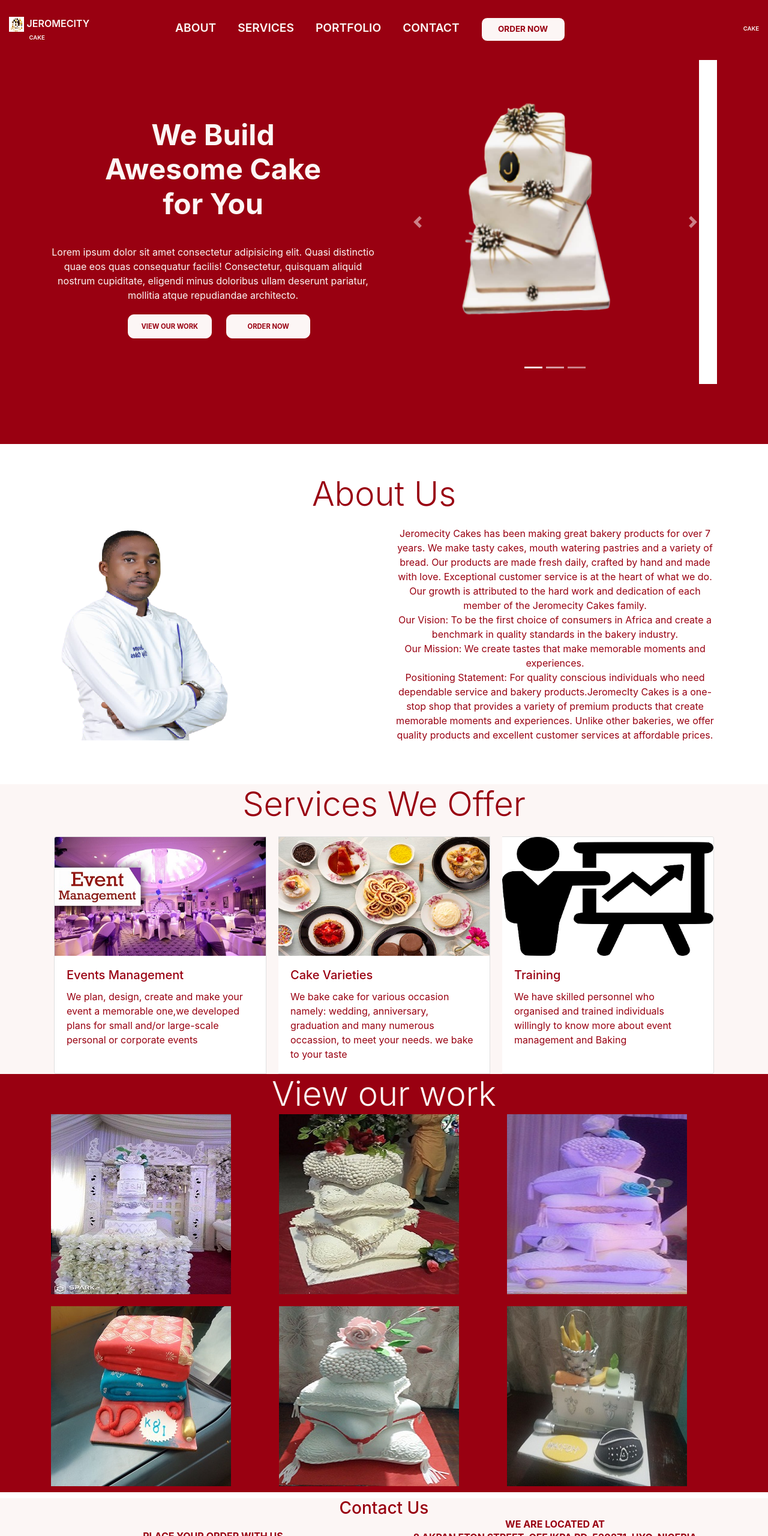
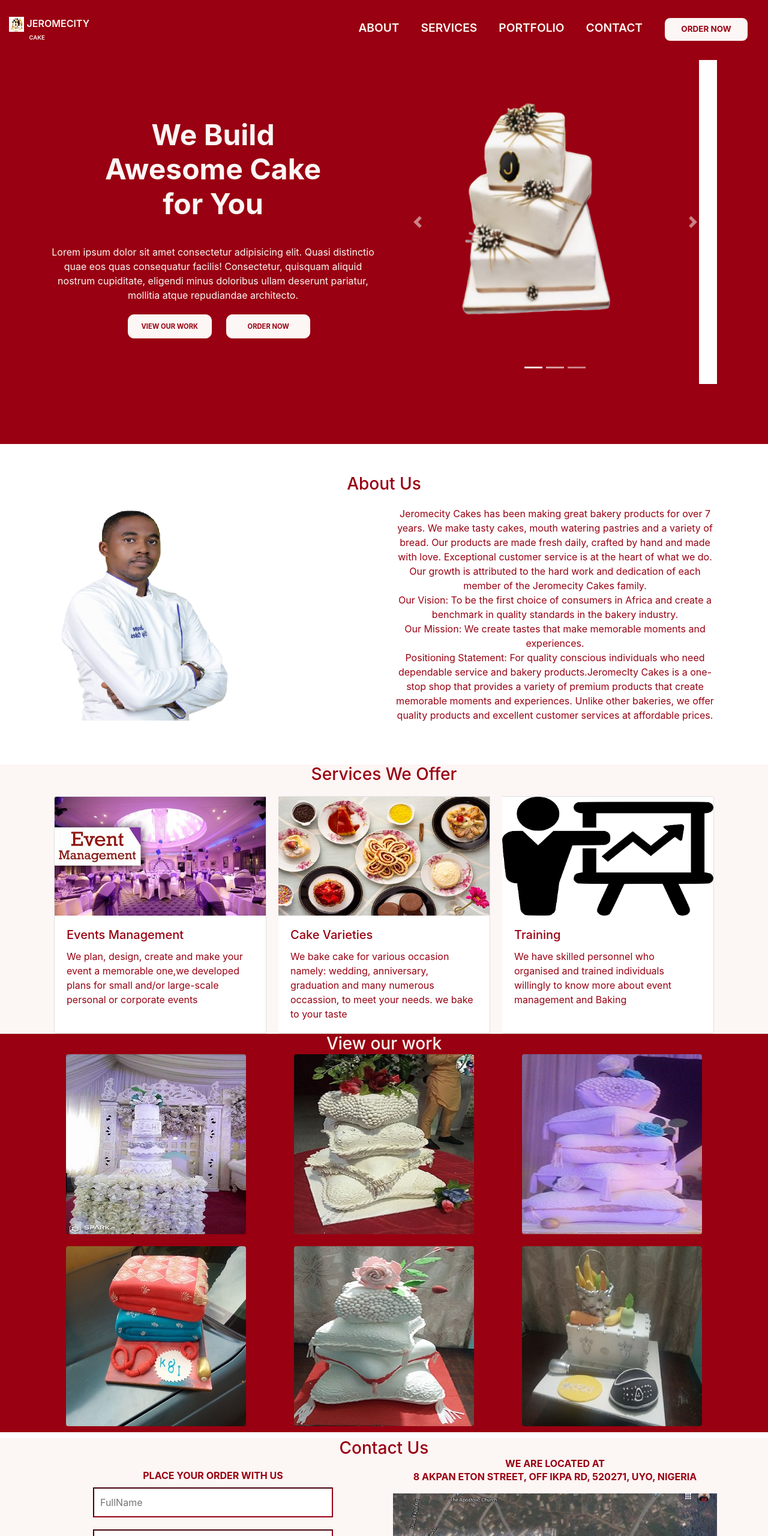
Before and after one commit to Cool-sami12/Jeromecake, a plain HTML site: page version2/index.html in a window 1280 px wide. Shown: the top 2560 px of the page at 60% size. Drawn offline with nearby package versions, Linux system fonts and the light colour scheme.

Commit message:
progress made

```diff
--- a/version2/index.html
+++ b/version2/index.html
@@ -1,5 +1,6 @@
 <!DOCTYPE html>
 <html lang="en">
+
 <head>
     <meta charset="UTF-8">
     <meta name="viewport" content="width=device-width, initial-scale=1.0">
@@ -11,17 +12,19 @@
         rel="stylesheet">
     <link rel="stylesheet" href="https://cdnjs.cloudflare.com/ajax/libs/font-awesome/5.13.1/css/all.min.css">
 </head>
+
 <body>
     <div class="wrapper">
         <section class="header">
-            <nav class="navbar navbar-expand-lg">
+            <nav class="navbar  fixed-top navbar-expand-lg">
                 <div class="container-fluid branding">
                     <a href="#">
                         <img src="./images/jlogo.png" alt="logo ">
                         <div>JEROMECITY</div>
                     </a>
-                    <button class="navbar-toggler" type="button" data-toggle="collapse" data-target="#navbarNavAltMarkup"
-                        aria-controls="navbarNavAltMarkup" aria-expanded="false" aria-label="Toggle navigation">
+                    <button class="navbar-toggler" type="button" data-toggle="collapse"
+                        data-target="#navbarNavAltMarkup" aria-controls="navbarNavAltMarkup" aria-expanded="false"
+                        aria-label="Toggle navigation">
                         <span class="navbar-toggler-icon"><i class="fas fa-bars"></i></span>
 
 
@@ -30,11 +33,11 @@
                     <div class="collapse navbar-collapse" id="navbarNavAltMarkup">
                         <span class="mr-auto"></span>
                         <ul class="navbar-nav">
-                            <li class="nav-item"><a href="#" class="nav-link">About</a></li>
-                            <li class="nav-item"><a href="#" class="nav-link">Services</a></li>
-                            <li class="nav-item"><a href="#" class="nav-link">Portfolio</a></li>
-                            <li class="nav-item"><a href="#" class="nav-link">Contact</a></li>
-                            <li class="nav-item"><a href="#" class="nav-link"><button>Order Now</button></a></li>
+                            <li class="nav-item"><a href="#about" class="nav-link">About</a></li>
+                            <li class="nav-item"><a href="#service" class="nav-link">Services</a></li>
+                            <li class="nav-item"><a href="#portfolio" class="nav-link">Portfolio</a></li>
+                            <li class="nav-item"><a href="#contact" class="nav-link">Contact</a></li>
+                            <li class="nav-item"><a href="#contact" class="nav-link"><button>Order Now</button></a></li>
 
                         </ul>
 
@@ -49,13 +52,15 @@
                 <div class="row ">
                     <div class="col-md-6 align-self-center text-center first">
                         <h1>We Build<br> Awesome Cake<br> for You</h1>
-                        <p>Lorem ipsum dolor sit amet consectetur adipisicing elit. Quasi distinctio quae eos quas consequatur
+                        <p>Lorem ipsum dolor sit amet consectetur adipisicing elit. Quasi distinctio quae eos quas
+                            consequatur
                             facilis!
-                            Consectetur, quisquam aliquid nostrum cupiditate, eligendi minus doloribus ullam deserunt pariatur,
+                            Consectetur, quisquam aliquid nostrum cupiditate, eligendi minus doloribus ullam deserunt
+                            pariatur,
                             mollitia
                             atque repudiandae architecto.</p>
                         <a href="#portfolio"><button>View our work</button></a>
-                        <a href="#contactus"><button>Order now </button></a>
+                        <a href="#contact"><button>Order now </button></a>
                     </div>
                     <div class="col-md-6">
                         <div id="carouselExampleIndicators" class="carousel slide" data-ride="carousel">
@@ -66,20 +71,22 @@
                             </ol>
                             <div class="carousel-inner">
                                 <div class="carousel-item active">
-                                    <img src="./images/headerimg.png" class="d-block w-100" alt="...">
+                                    <img src="./images/headerimg.png" class="d-block w-100 img-fluid" alt="...">
                                 </div>
                                 <div class="carousel-item">
-                                    <img src="./images/j4-removebg-preview.png" class="d-block w-100" alt="...">
+                                    <img src="./images/j4-removebg-preview.png" class="d-block w-100 img-fluid" alt="...">
                                 </div>
                                 <div class="carousel-item">
-                                    <img src="images/j5-removebg-preview.png" class="d-block w-100" alt="...">
+                                    <img src="images/j5-removebg-preview.png" class="d-block w-100 img-fluid" alt="...">
                                 </div>
                             </div>
-                            <a class="carousel-control-prev" href="#carouselExampleIndicators" role="button" data-slide="prev">
+                            <a class="carousel-control-prev" href="#carouselExampleIndicators" role="button"
+                                data-slide="prev">
                                 <span class="carousel-control-prev-icon" aria-hidden="true"></span>
                                 <span class="sr-only">Previous</span>
                             </a>
-                            <a class="carousel-control-next" href="#carouselExampleIndicators" role="button" data-slide="next">
+                            <a class="carousel-control-next" href="#carouselExampleIndicators" role="button"
+                                data-slide="next">
                                 <span class="carousel-control-next-icon" aria-hidden="true"></span>
                                 <span class="sr-only">Next</span>
                             </a>
@@ -90,34 +97,41 @@
                 </div>
             </div>
         </section>
-        <section class="about">
+        <section id="about">
             <div class="container">
-                <h3 class="text-center display-4">About Us</h3>
+                <h3 class="text-center display-6">About Us</h3>
                 <div class="row">
                     <div class="col-md-6 founder">
                         <img src="./images/jerome2.png">
                     </div>
                     <div class="col-md-6 align-self-center text-center">
-                                    <p>Jeromecity Cakes has been making great bakery products for over 7 years. We make tasty cakes, mouth
+                        <p>Jeromecity Cakes has been making great bakery products for over 7 years. We make tasty cakes,
+                            mouth
                             watering pastries
-                                        and a variety of bread. Our products are made fresh daily, crafted by hand and made with love.
+                            and a variety of bread. Our products are made fresh daily, crafted by hand and made with
+                            love.
                             Exceptional customer
                             service is at the heart of what we do.</p>
 
-                                    <p>Our growth is attributed to the hard work and dedication of each member of the Jeromecity Cakes
+                        <p>Our growth is attributed to the hard work and dedication of each member of the Jeromecity
+                            Cakes
                             family.</p>
 
-                                    <p>Our Vision: To be the first choice of consumers in Africa and create a benchmark in quality standards
+                        <p>Our Vision: To be the first choice of consumers in Africa and create a benchmark in quality
+                            standards
                             in the bakery
                             industry.</p>
 
                         <p>Our Mission: We create tastes that make memorable moments and experiences.</p>
 
-                                    <p>Positioning Statement: For quality conscious individuals who need dependable service and bakery
+                        <p>Positioning Statement: For quality conscious individuals who need dependable service and
+                            bakery
                             products.JeromecIty
-                                        Cakes is a one-stop shop that provides a variety of premium products that create memorable moments
+                            Cakes is a one-stop shop that provides a variety of premium products that create memorable
+                            moments
                             and experiences.
-                                        Unlike other bakeries, we offer quality products and excellent customer services at affordable
+                            Unlike other bakeries, we offer quality products and excellent customer services at
+                            affordable
                             prices.</p>
                     </div>
 
@@ -126,16 +140,17 @@
             </div>
 
         </section>
-        <section id="services">
+        <section id="service">
             <div class="container">
-                <h3 class="text-center display-4">Services We Offer</h3>
+                <h3 class="text-center display-6">Services We Offer</h3>
                 <div class="row">
                     <div class="card-group">
                         <div class="card">
                             <img src="./images/Event-Management.jpg" class="card-img-top" alt="...">
                             <div class="card-body">
                                 <h5 class="card-title">Events Management</h5>
-                                <p class="card-text">We plan, design, create and make your event a memorable one,we developed plans for small and/or
+                                <p class="card-text">We plan, design, create and make your event a memorable one,we
+                                    developed plans for small and/or
                                     large-scale personal
                                     or corporate events</p>
 
@@ -145,7 +160,8 @@
                             <img src="./images/cake_varities.jpg" class="card-img-top" alt="...">
                             <div class="card-body">
                                 <h5 class="card-title">Cake Varieties</h5>
-                                <p class="card-text">We bake cake for various occasion namely: wedding, anniversary, graduation and many numerous
+                                <p class="card-text">We bake cake for various occasion namely: wedding, anniversary,
+                                    graduation and many numerous
                                     occassion, to meet your
                                     needs. we bake to your taste</p>
 
@@ -155,7 +171,8 @@
                             <img src="./images/training.png" class="card-img-top" alt="...">
                             <div class="card-body">
                                 <h5 class="card-title">Training</h5>
-                                <p class="card-text">We have skilled personnel who organised and trained individuals willingly to know more
+                                <p class="card-text">We have skilled personnel who organised and trained individuals
+                                    willingly to know more
                                     about event management and
                                     Baking</p>
                             </div>
@@ -166,29 +183,29 @@
             </div>
 
         </section>
-        <section class="portfolio">
+        <section id="portfolio">
             <div class="container">
-                <h3 class="text-center display-4">View our work</h3>
+                <h3 class="text-center display-6">View our work</h3>
                 <div class="row im">
                     <div class="col-md-4 im">
-                        <img src="./images/001.jpg">
+                        <img src="./images/001.jpg" class="rounded mx-auto d-block">
                     </div>
                     <div class="col-md-4 im">
-                    <img src="./images/002.jpg">
+                        <img src="./images/002.jpg" class="rounded mx-auto d-block">
                     </div>
                     <div class="col-md-4 im">
-                    <img src="./images/003.jpg">
+                        <img src="./images/003.jpg" class="rounded mx-auto d-block">
                     </div>
                 </div>
                 <div class="row im">
                     <div class="col-md-4 im">
-                    <img src="./images/004.jpg">
+                        <img src="./images/004.jpg" class="rounded mx-auto d-block">
                     </div>
                     <div class="col-md-4 im">
-                    <img src="./images/005.jpg">
+                        <img src="./images/005.jpg" class="rounded mx-auto d-block">
                     </div>
                     <div class="col-md-4 im">
-                    <img src="./images/006.jpg">
+                        <img src="./images/006.jpg" class="rounded mx-auto d-block">
                     </div>
 
                 </div>
@@ -207,13 +224,15 @@
                             <input type="text" name="FullName" placeholder="FullName" required>
                             <input type="email" name="_replyto" placeholder="Email" required>
                             <input type="number" name="Phonenumber" placeholder="Phonenumber" required>
-                            <textarea placeholder=" PLACE YOUR ORDER AND YOUR ADDRESS" name="message" required></textarea>
+                            <textarea placeholder=" PLACE YOUR ORDER AND YOUR ADDRESS" name="message"
+                                required></textarea>
                             <button type="submit" class="button">SUBMIT ORDER</button>
                     </div>
                     <div class="col-md-6">
                         <h3 class="text-center display-6">we are located at</h3>
-                        <address class="text-center display-6">8 Akpan Eton street, off Ikpa Rd, 520271, Uyo, Nigeria</address>
-                        <img src="./images/jcc1.PNG" alt="jeromecity cake address">
+                        <address class="text-center display-6">8 Akpan Eton street, off Ikpa Rd, 520271, Uyo, Nigeria
+                        </address>
+                        <img src="./images/jcc1.PNG" class="img-fluid" alt="Responsive image" alt="jeromecity cake address">
 
 
                     </div>
@@ -223,25 +242,24 @@
 
         </section>
         <section class="footer">
-            <div class="container fluid">
-                <div class="row">
-                    <div class="col-md-4 branding">
+            <div class="container-fluid d-flex justify-content-around">
+                <div class="branding col">
                     <a href="#">
                         <img src="./images/jlogo.png" alt="logo ">
                         <div>JEROMECITY</div>
                     </a>
                 </div>
-                    <div class="col-md-4">
+                <div class="col">
                     <p class="copyright"> &copy; Copyright 2020,Coded by <a href="#"></a>cool-sami</p>
                 </div>
-                    <div class="col-md-4 align-self-right">
+                <div class="col">
                     <h5>meet us via social</h5>
                     <a><img src="./images/icon-facebook.svg"></a>
                     <a><img src="./images/icon-twitter.svg"></a>
                     <a><img src="./images/icon-pinterest.svg"></a>
                     <a><img src="./images/icon-instagram.svg"></a>
                 </div>
-                </div>
+
 
     </div>
 
@@ -271,4 +289,5 @@
         integrity="sha384-B4gt1jrGC7Jh4AgTPSdUtOBvfO8shuf57BaghqFfPlYxofvL8/KUEfYiJOMMV+rV"
         crossorigin="anonymous"></script>
 </body>
+
 </html>
--- a/version2/style.css
+++ b/version2/style.css
@@ -15,20 +15,18 @@ body{
      font-family: 'Karla' sans-serif;
 }
 .wrapper{
-    float: left;
-    clear: both;
-    width: 100%;
+        width: 100%;
 }
 .header{
-    float: left;
-    clear: both;
     width: 100%;
     background-color:#990011FF;
-    position: fixed;
+    z-index:1000;
+
 }
 .navbar{
     padding: 20px 0px;
     line-height: 1.9;
+    background-color:#990011FF;
 }
 .nav-link{
     color:#FCF6F5FF;
@@ -36,6 +34,7 @@ body{
     font-family: 'Roboto' sans-serif;
     margin: 0px 10px;
     text-transform: uppercase;
+    text-align: right;
 
 }
 
@@ -61,7 +60,7 @@ body{
     margin: 0;
     padding: 0;
   }
-  .branding div::after,.footer .branding::after{
+  .branding > a > div::after{
     content: "cake";
     display: block;
     font-size: 0.6em;
@@ -70,8 +69,6 @@ body{
     text-transform: uppercase;
   }
 .banner{
-    float: left;
-    clear: both;
     width: 100%;
     padding: 100px 0px;
     background-color:#990011FF;
@@ -103,9 +100,7 @@ body{
     font-weight: bold;
     margin-left: 20px;
   }
-  .about{
-    float: left;
-    clear: both;
+  #about{
     width: 100%;
     padding: 50px 0px;
     background-color:white;
@@ -113,21 +108,21 @@ body{
   }
 
   .founder{
-      width: 90%;
+    width: 90%;
     height: 300px;
     border-radius: 200px;
     margin:0px 0px 100px 0px;
     background-repeat: no-repeat;
     background-position: cover;
   }
-  #services{
+  #service{
       color: #990011FF;
        background-color: #FCF6F5FF;
   }
 .card{
     margin:20px;
 }
-.portfolio{
+#portfolio{
     background-color: #990011FF;
     color: #FCF6F5FF;
 }
```
Lines whose indentation alone changed are shown as unchanged.
